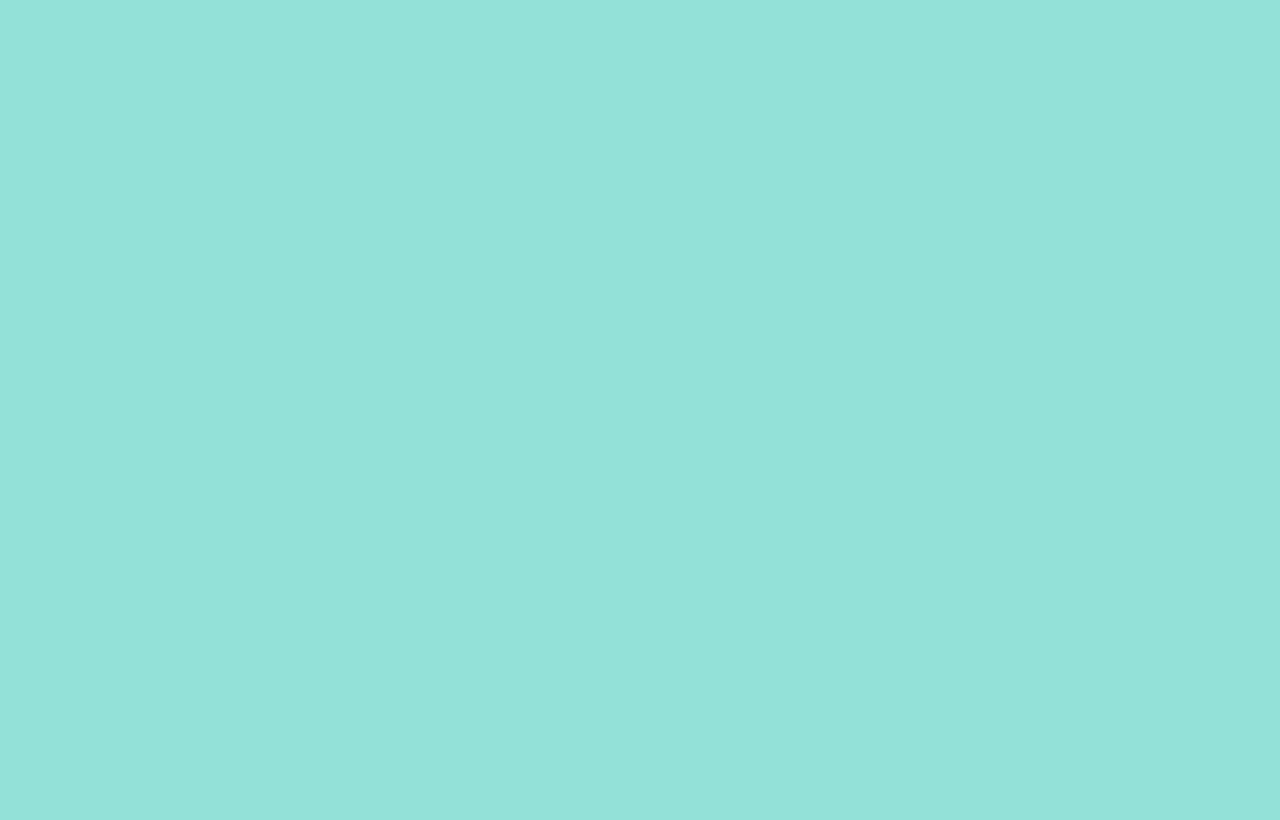
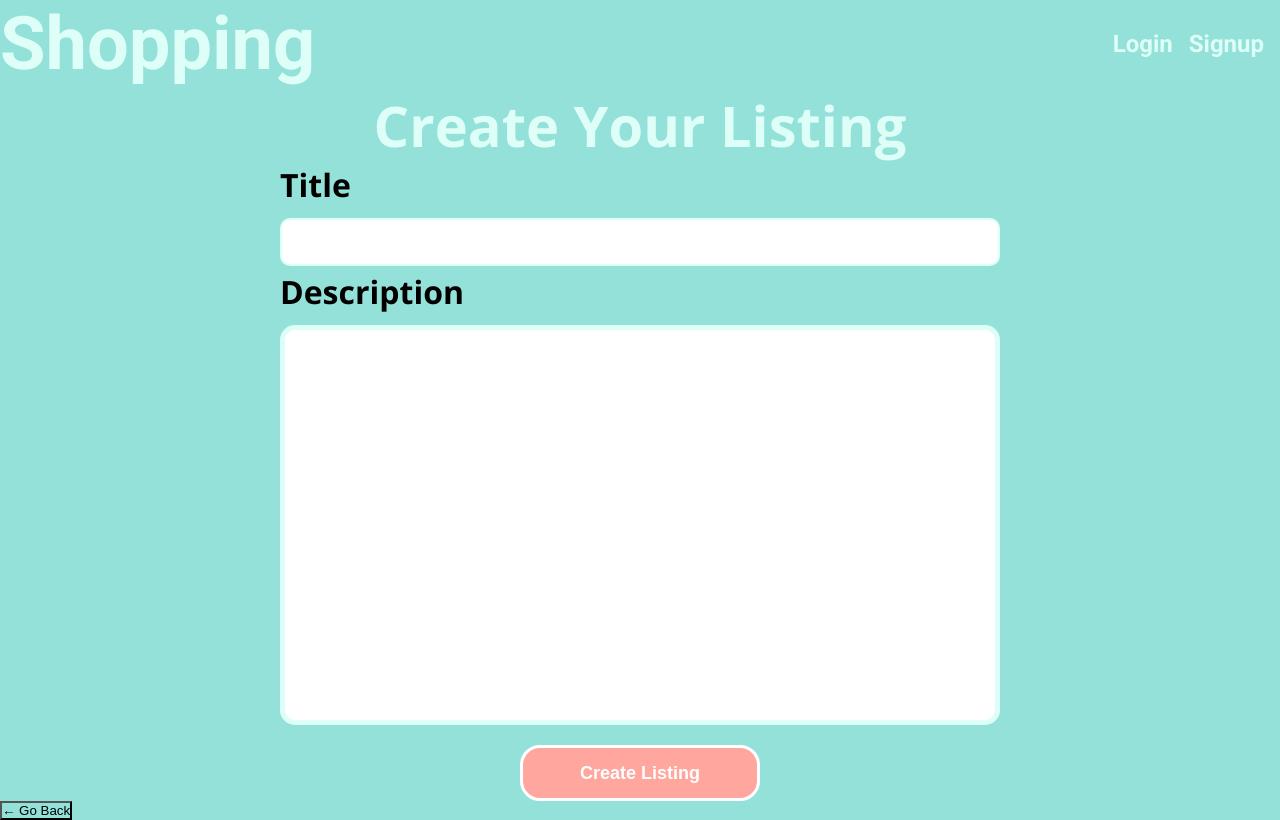
Before and after one commit to dcho10/group-one-project, a React (Vite) app in the folder client/: page /sell in a window 1280 px wide. Before the commit this address had no page. Built offline with nearby package versions, Linux system fonts and the light colour scheme.

Commit message:
Added sell form, removed confirmation page

```diff
--- a/client/src/components/Header.jsx
+++ b/client/src/components/Header.jsx
@@ -16,7 +16,7 @@ export default function Header() {
         {Auth.loggedIn() ? (
               <>
               <section className="loggedIn-btn">
-                <Link to="/me" >
+                <Link to="/profiles/me" >
                   <button className="profile" > 👤 </button>
                 </Link>
 
--- /dev/null
+++ b/client/src/components/ListingForm.css
@@ -0,0 +1,40 @@
+.listing-form {
+    display: grid;
+    justify-content: center;
+    font-family: "Open Sans", sans-serif;
+}
+
+.listing-title, .listing-description {
+    display: grid;
+    gap: 0.5rem;
+}
+
+.listing-title input {
+    height: 3rem;
+    width: 45rem;
+    border: solid 2px var(--primary);
+    margin: 0.25rem 0;
+    border-radius: 10px;
+    background-color: var(--white);
+    font-size: 24px;
+}
+
+.listing-description textarea {
+    resize: none;
+    height: 25rem;
+    width: 45rem;
+    border-radius: 15px;
+    border: solid 5px var(--primary);
+    margin: 0.25rem 0;
+    background-color: var(--white);
+    font-family: "Open Sans", sans-serif;
+    font-size: 24px;
+}
+
+.listing-description textarea:focus, .listing-title input:focus {
+    outline: none !important;
+}
+
+.listing-title h2, .listing-description h2 {
+    font-size: 32px;
+}
--- /dev/null
+++ b/client/src/components/ListingForm.jsx
@@ -0,0 +1,25 @@
+import "./ListingForm.css"
+
+export default function ListingForm() {
+    return (
+        <>
+        <section>
+            <h1> Create Your Listing </h1>
+            <form className="listing-form">
+                <section className="listing-title">
+                    <h2> Title </h2>
+                    <input type="text" className="title-input"/>
+                </section>
+
+                <section className="listing-description">
+                    <h2> Description </h2>
+                    <textarea className="description-text"></textarea>
+                </section>
+
+                {/* Figure out state to redirect to home after submit */}
+                <button type="submit" className="submit"> Create Listing </button>
+            </form>
+        </section>
+        </>
+    )
+}
--- a/client/src/pages/ConfirmationPage.css
+++ /dev/null
@@ -1,28 +0,0 @@
-.confirmation-container {
-    margin: 5rem;
-}
-
-.buyer-seller {
-    display: flex;
-    justify-content: center;
-    align-items: center;
-    gap: 3rem;
-    padding: 2rem;
-}
-
-.buyer-btn, .seller-btn {
-    width: 12rem;
-    height: 4rem;
-    background-color: var(--tertiary);
-    border: solid 5px var(--white);
-    border-radius: 20px;
-    color: var(--white);
-    font-size: 24px;
-    font-weight: bold;
-}
-
-.buyer-btn:hover, .seller-btn:hover {
-    cursor: pointer;
-    transform: scale(1.1);
-    box-shadow: 1px 2px 1px 2px var(--primary);
-}
--- a/client/src/pages/ConfirmationPage.jsx
+++ /dev/null
@@ -1,25 +0,0 @@
-import { Link } from "react-router-dom"
-
-import "./ConfirmationPage.css"
-
-export default function ConfirmationPage() {
-    return (
-        <>
-        <section className="confirmation-container">
-            <h1> What brings you here today? </h1>
-            <section className="buyer-seller">
-                <Link to="/buy">
-                    <button className="buyer-btn">
-                        I want to buy!
-                    </button>
-                </Link>
-                <Link to="/sell">
-                    <button className="seller-btn">
-                        I want to sell!
-                    </button>
-                </Link>
-            </section>
-        </section>
-        </>
-    )
-}
--- a/client/src/pages/Login.css
+++ b/client/src/pages/Login.css
@@ -37,6 +37,10 @@ h5 {
     background-color: var(--white);
 }
 
+.form-input:focus {
+    outline: none !important;
+}
+
 .buttons {
     display: flex;
     justify-content: space-between;
--- a/client/src/pages/Login.jsx
+++ b/client/src/pages/Login.jsx
@@ -25,6 +25,8 @@ const Login = (props) => {
 
   const handleFormSubmit = async (event) => {
     event.preventDefault();
+    console.log(formState)
+
     try {
       const { data } = await login({
         variables: { ...formState },
@@ -32,7 +34,11 @@ const Login = (props) => {
 
       Auth.login(data.login.token);
 
-      navigate("/confirm")
+      if (formState.isSeller) {
+        navigate("/sell");
+      } else {
+        navigate("/buy");
+      }
     } catch (e) {
       console.error(e);
     }
--- a/client/src/pages/Message.css
+++ b/client/src/pages/Message.css
@@ -5,7 +5,7 @@
 }
 
 .message-container h2 {
-    font-size: 40px;
+    font-size: 32px;
     font-family: "Open Sans", sans-serif;
     font-weight: bold;
     margin: 0.25rem 0;
@@ -16,8 +16,13 @@
 }
 
 .message-input input {
-    height: 2.5rem;
+    height: 3rem;
     width: 45rem;
+    border-radius: 15px;
+    border: solid 5px var(--primary);
+    margin: 0.25rem 0;
+    background-color: var(--white);
+    font-size: 24px;
 }
 
 .message-input textarea {
--- /dev/null
+++ b/client/src/pages/Sell.jsx
@@ -0,0 +1,9 @@
+import ListingForm from "../components/ListingForm"
+
+export default function Sell() {
+    return (
+        <>
+            <ListingForm />
+        </>
+    )
+}
--- a/client/src/pages/Signup.jsx
+++ b/client/src/pages/Signup.jsx
@@ -1,8 +1,7 @@
 import { useState } from 'react';
-import { Link } from 'react-router-dom';
+import { Link, useNavigate } from 'react-router-dom';
 
 import { useMutation } from '@apollo/client';
-import { useNavigate } from "react-router-dom";
 import { ADD_USER } from '../utils/mutations';
 
 import Auth from '../utils/auth';
@@ -138,7 +137,6 @@ const Signup = () => {
                     <button
                       className="login-btn"
                       style={{ cursor: 'pointer' }}
-                      type="submit"
                     >
                       Login
                     </button>
```
Also changed, not shown: client/src/main.jsx (+6 -15 lines).
